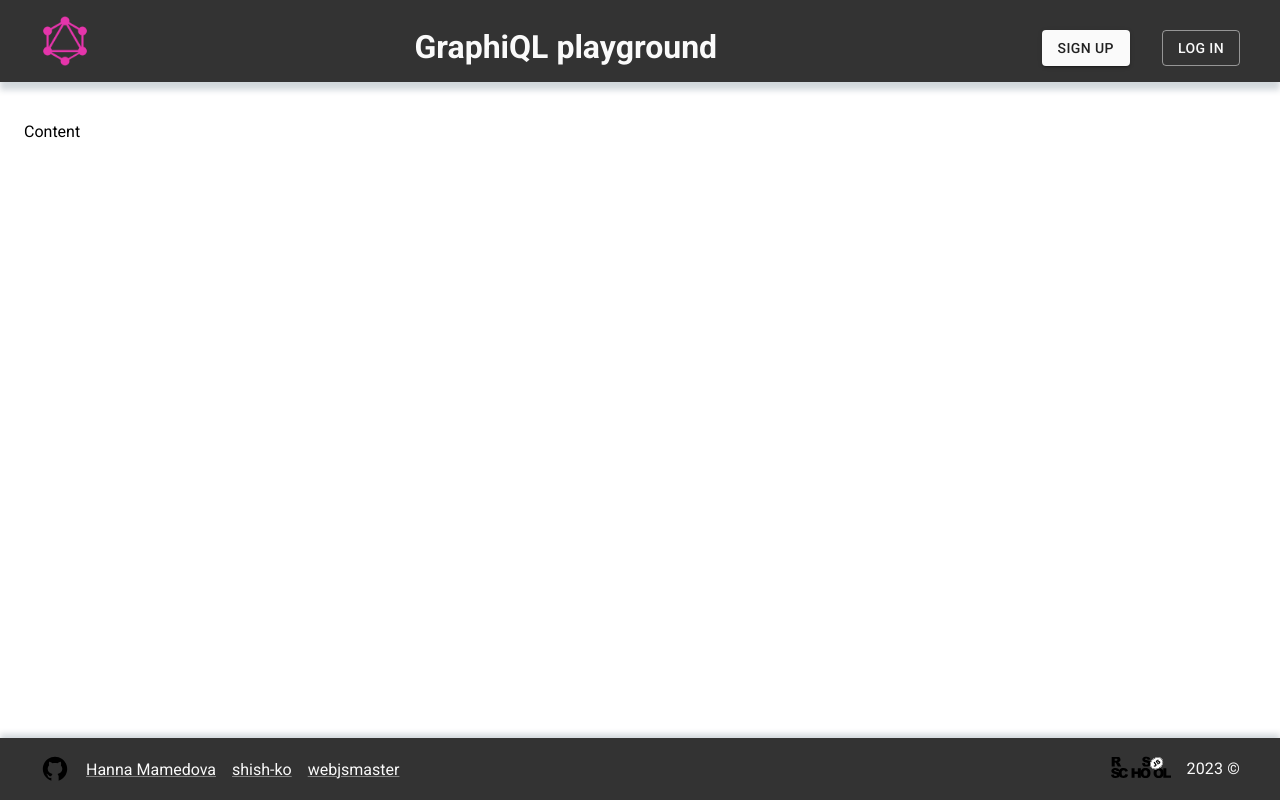
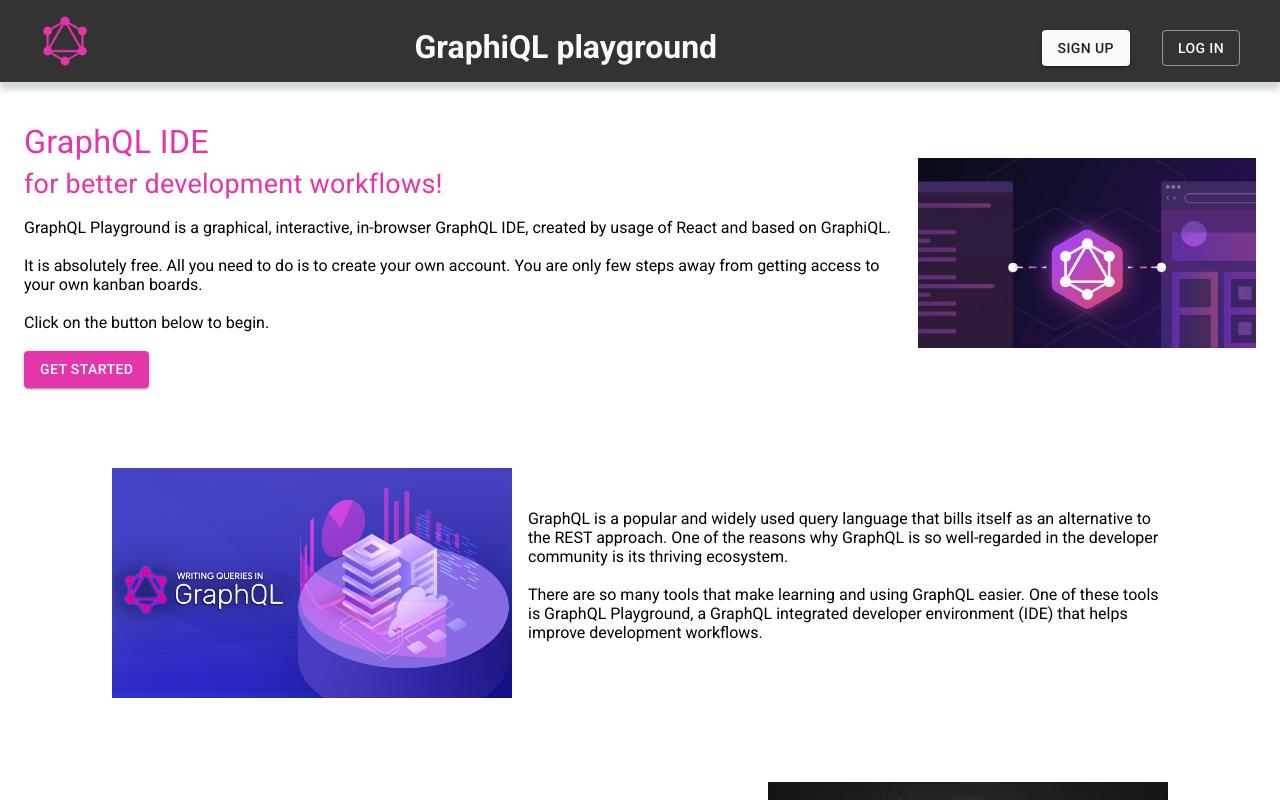
Before and after one commit to shish-ko/graphiql-app, a React (Vite) app: page / in a window 1280 px wide. Shown: the top 800 px of the page. Built offline with nearby package versions, Linux system fonts and the light colour scheme.

Commit message:
fix: add welcome page after rebase

```diff
--- a/src/router/appRouter.tsx
+++ b/src/router/appRouter.tsx
@@ -1,10 +1,11 @@
 import { createBrowserRouter, createRoutesFromElements, Route } from 'react-router-dom';
 import { DefaultUi } from '~pages/DefaultUI/DefaultUI';
 import AuthPage from '~pages/Auth/AuthPage';
+import { Welcome } from '~pages/Welcome/Welcome';
 
 const routerObject = createRoutesFromElements(
   <Route path="/" element={<DefaultUi />}>
-    <Route index={true} element={<>Content</>} />
+    <Route index={true} element={<Welcome />} />
     <Route path="/signup" element={<AuthPage />} />
     <Route path="/login" element={<AuthPage />} />
   </Route>
```
Also changed, not shown: 1 other file (tests, documents, lock files or other folders).
